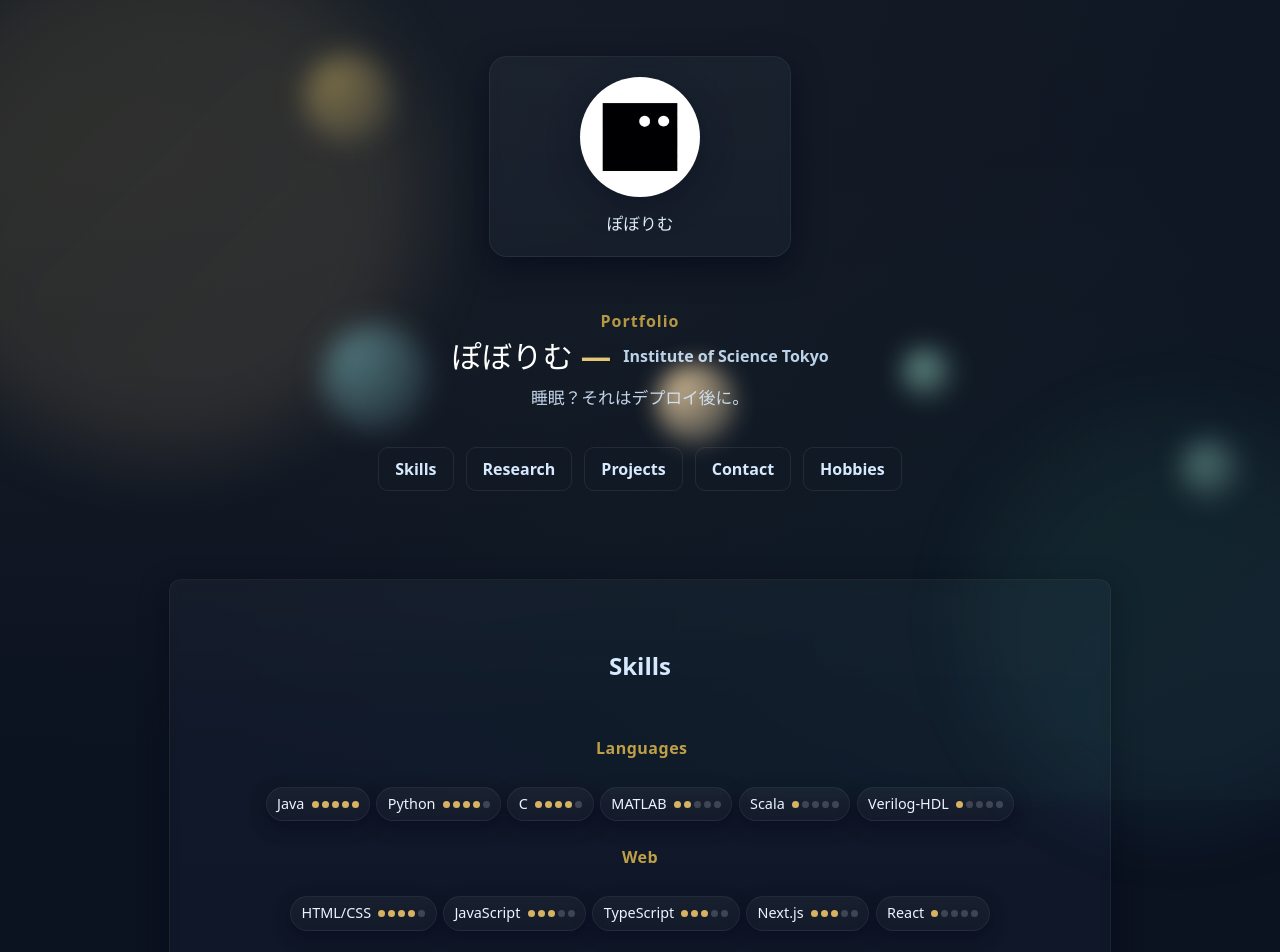
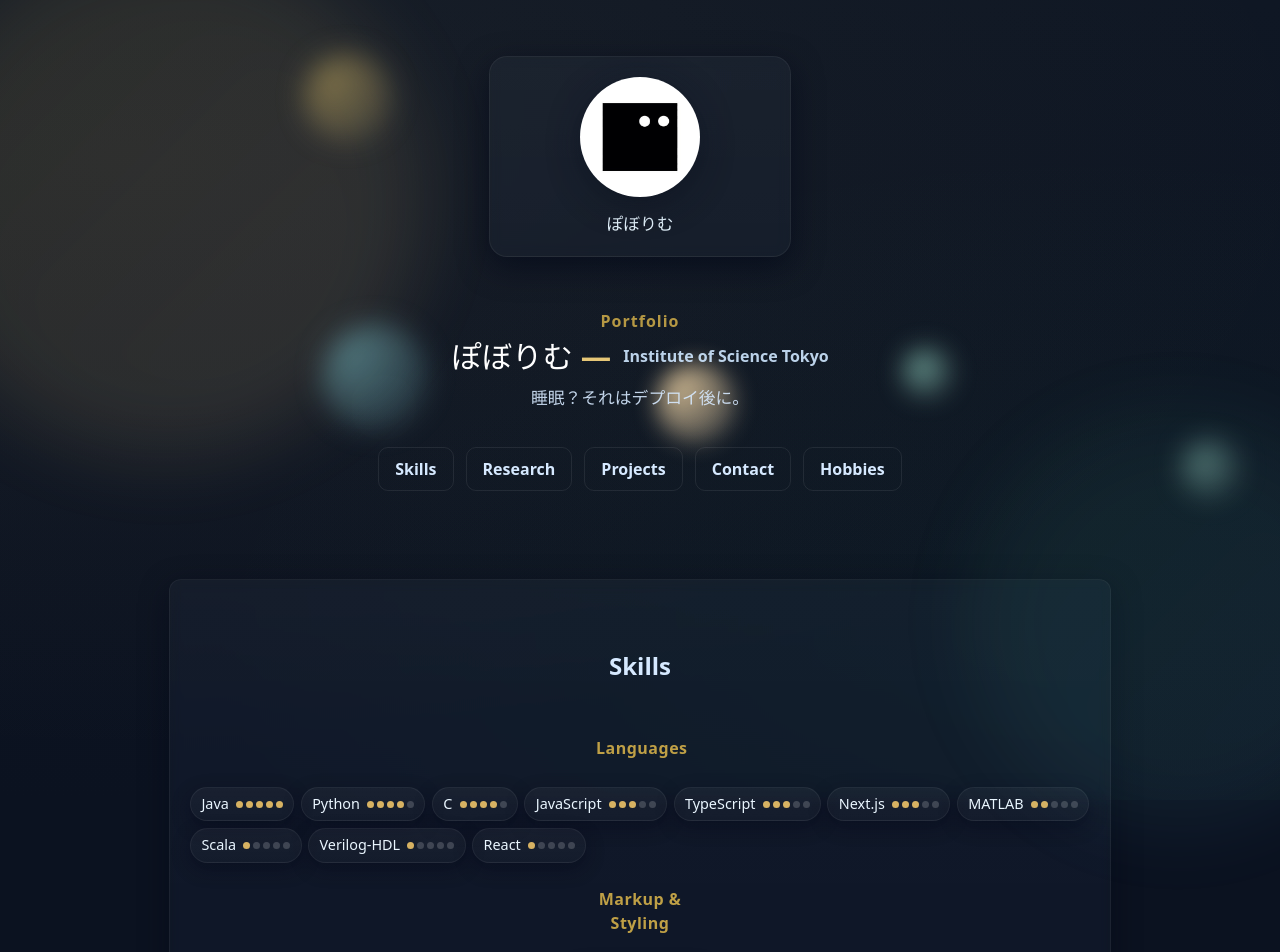
Before and after one commit to kyobankatu/Portfolio, a Next.js app: page / in a window 1280 px wide. Shown: the top 952 px of the page. Built offline with nearby package versions, Linux system fonts and the light colour scheme.

Commit message:
fix: change skills section

```diff
--- a/components/Home.jsx
+++ b/components/Home.jsx
@@ -13,19 +13,19 @@ const skillGroups = [
             { name: 'Java', level: 5 },
             { name: 'Python', level: 4 },
             { name: 'C', level: 4 },
+            { name: 'JavaScript', level: 3 },
+            { name: 'TypeScript', level: 3 },
+            { name: 'Next.js', level: 3 },
             { name: 'MATLAB', level: 2 },
             { name: 'Scala', level: 1 },
             { name: 'Verilog-HDL', level: 1 },
+            { name: 'React', level: 1 },
         ],
     },
     {
-        category: 'Web',
+        category: 'Markup & Styling',
         skills: [
             { name: 'HTML/CSS', level: 4 },
-            { name: 'JavaScript', level: 3 },
-            { name: 'TypeScript', level: 3 },
-            { name: 'Next.js', level: 3 },
-            { name: 'React', level: 1 },
         ],
     },
     {
```
